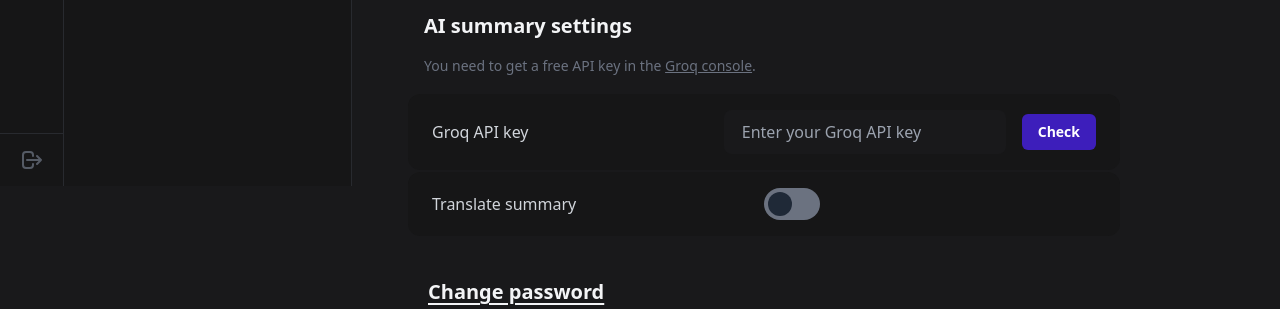
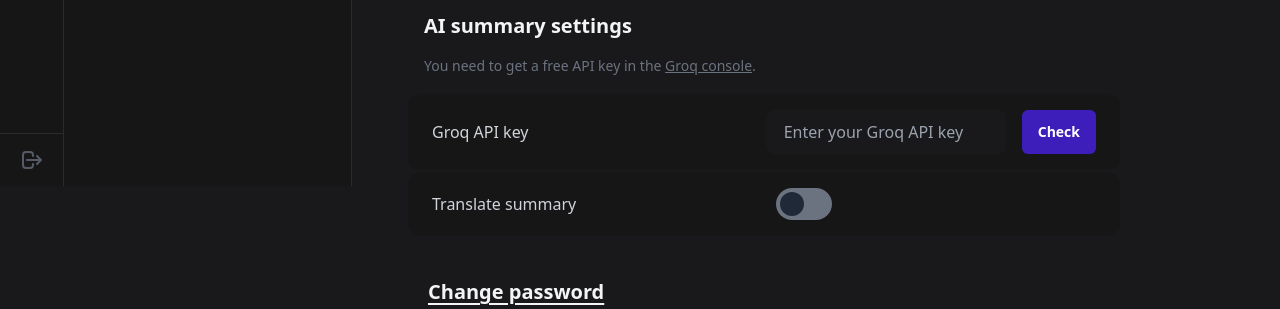
Before and after one commit to defnone/quickfeeds, a Flask app: page /settings in a window 1280 px wide. Shown: the part 614-923 px from the top of the page. Run offline with Flask 3, Linux system fonts and the light colour scheme; the visitor is signed in with stand-in values (Sample User, id 1); data comes from the database, SQL or seed files in the repository; data that the repository does not hold is empty; style sheets or scripts are compiled from the project's sources; parts of the project's set-up code (start-up, migrations or seed data) failed here and were passed over; some web fonts are replaced.

Commit message:
update daily.html, menu.html, settings-daily.html and settings.html with small ui fixes

```diff
--- a/app/templates/daily.html
+++ b/app/templates/daily.html
@@ -17,7 +17,7 @@
     </div>
     <div
         id="button-bg"
-        class="absolute bg-stone-700 bg-opacity-80 -mt-10 h-10 w-20 duration-300 ease-in-out z-0 rounded-full hover:bg-black"></div>
+        class="absolute bg-stone-700 bg-opacity-80 -mt-10 h-9 w-30 duration-300 ease-in-out z-0 rounded-full hover:bg-black"></div>
 </div>
 
 <div
--- a/app/templates/menu.html
+++ b/app/templates/menu.html
@@ -258,7 +258,9 @@
         <!-- END MENU -->
 
         <!-- START CONTENT -->
-        <div class="flex-col w-full">
+        <div
+            id="Content"
+            class="flex-col w-full">
             <!-- CONENT -->
             {% block content %}{% endblock %}
             <!-- /CONTENT -->
--- a/app/templates/settings.html
+++ b/app/templates/settings.html
@@ -91,13 +91,15 @@
         <!-- Groq API key -->
         <div class="flex-col md:flex-row flex items-start md:items-center justify-start space-x-0 md:space-x-4 space-y-4 md:space-y-0 px-6 py-4 bg-slate-900 rounded-xl">
             <label for="groq-api-key" class="w-full md:w-1/2 text-left text-gray-300">Groq API key</label>
+            <div class="flex w-fit md:w-1/2">
                 <input
                     type="text"
                     id="groq-api-key"
                     name="groq-api-key"
                     placeholder="Enter your Groq API key"
-                class="selects w-full md:w-1/2 border-2 focus:outline-none focus:border-blue-500 border-transparent bg-slate-800 focus:bg-stone-800 rounded-lg px-4 py-2" />
+                    class="selects w-60 border-2 focus:outline-none focus:border-blue-500 border-transparent bg-slate-800 focus:bg-stone-800 rounded-lg px-4 py-2" />
                 <button id="check-groq-api-key" class="ml-4 px-4 py-2 font-semibold text-sm bg-blue-600 hover:bg-blue-700 text-white rounded-md focus:outline-none">Check</button>
+            </div>
         </div>
 
         <!-- Translate -->
@@ -107,7 +109,7 @@
                 <label
                     x-data="{ isChecked: false }"
                     for="translate"
-                    class="relative h-8 w-14 cursor-pointer rounded-full transition"
+                    class="relative h-8 w-14 ml-0 md:ml-3 cursor-pointer rounded-full transition"
                     :class="{ 'bg-gray-500': !isChecked, 'bg-green-500': isChecked }">
                     <input x-model="isChecked" type="checkbox" id="translate" name="translate" class="sr-only" />
                     <span :class="{ 'start-0': !isChecked, 'start-6': isChecked }" class="absolute inset-y-0 m-1 size-6 rounded-full bg-gray-800 transition-all"></span>
```
Also changed, not shown: app/templates/settings-daily.html (+4 -6 lines). Lines whose indentation alone changed are shown as unchanged.
